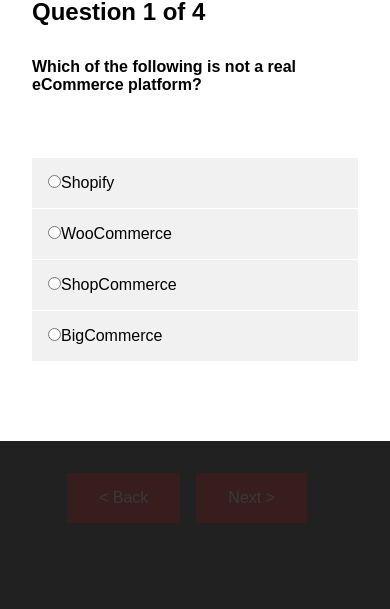
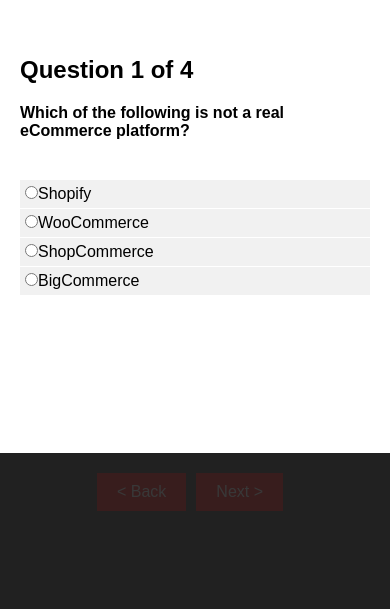
Before and after one commit to jettdembin/quizApp, a plain HTML site: page Desktop/projectsRandom/quizApp/index.html in a window 390 px wide. Shown: the part 235-844 px from the top of the page. Drawn offline with nearby package versions, Linux system fonts and the light colour scheme.

Commit message:
added media query for phones and tablets

```diff
--- a/Desktop/projectsRandom/quizApp/style.css
+++ b/Desktop/projectsRandom/quizApp/style.css
@@ -2,6 +2,10 @@
     margin: 0;
     padding: 0;
     box-sizing: border-box;
+}
+
+html {
+    font-size: 62.5%;
 }
 
 html, body {
@@ -11,10 +15,34 @@ html, body {
 }
 
 body {
+    font-size: 1.6rem;
     display: flex;
     flex-direction: column;
     align-items: center;
     justify-content: center;
+}
+
+h2 {
+    padding-bottom: 2rem;
+}
+
+h4 {
+    padding-bottom: 4rem;
+}
+
+button {
+    display: block;
+    padding: 1rem 2rem;
+    border-radius: 0%;
+    border: none;
+    color: white;
+    margin-top: 2rem;
+    margin-right: 1rem;
+    font-size: 1.6rem;
+}
+
+input[type="radio"] {
+    cursor: pointer;
 }
 
 .container {
@@ -29,52 +57,23 @@ body {
     transition: opacity .3s ease;
 }
 
-.results-cntr {
-    position: absolute;
-    display: none;
-    background-color: #fff;
-    justify-content: center;
-    align-items: center;
-    width: 50vw;
-    height: 40vh;
-    opacity: 1;
-    border-radius: 2rem;
-    box-shadow: rgba(0, 0, 0, 0.25) 0px 14px 28px, rgba(0, 0, 0, 0.22) 0px 10px 10px;
-}
-
-h1 {
-    padding-bottom: 2rem;
-}
-
-h2 {
-    padding-bottom: 2rem;
-}
-
-h4 {
-    padding-bottom: 4rem;
-}
-
-
-input[type="radio"] {
-    cursor: pointer;
-}
-
-
 .question-cntr {
     position: relative;
     width: 100%;
-    height: 100%;
+    height: clamp(10rem, 100%, 100vh);
     overflow: hidden;
 }
 
 .question-content {
-    position: relative;
+    width: auto;
 }
 
 .question-style {
+    width: 100%;
+    font-size: 1.6rem;
     background-color: #f1f1f1;
     margin-bottom: 1px;
-    padding: 1rem;
+    padding: .5rem;
 }
 
 .hide {
@@ -87,17 +86,6 @@ input[type="radio"] {
     display: block;
     visibility: visible;
     pointer-events: auto;
-}
-
-button {
-    display: block;
-    padding: 1rem 2rem;
-    border-radius: 0%;
-    border: none;
-    color: white;
-    font-size: 1rem;
-    margin-top: 2rem;
-    margin-right: 1rem;
 }
 
 .back-btn {
@@ -123,6 +111,20 @@ button {
     display: flex;
 }
 
+.results-cntr {
+    position: absolute;
+    display: none;
+    background-color: #fff;
+    justify-content: center;
+    align-items: center;
+    width: 50vw;
+    height: 40vh;
+    opacity: 1;
+    border-radius: 2rem;
+    box-shadow: rgba(0, 0, 0, 0.25) 0px 14px 28px, rgba(0, 0, 0, 0.22) 0px 10px 10px;
+}
+
+
 .result {
     border-radius: 1rem;
     box-shadow: rgba(0, 0, 0, 0.25) 0px 54px 55px, rgba(0, 0, 0, 0.12) 0px -12px 30px, rgba(0, 0, 0, 0.12) 0px 4px 6px, rgba(0, 0, 0, 0.17) 0px 12px 13px, rgba(0, 0, 0, 0.09) 0px -3px 5px;
@@ -132,3 +134,16 @@ button {
     position: absolute;
     display: none;
 }
+@media only screen and (max-height: 500px) {
+    html {
+      font-size: 55%;
+    }
+
+    h2 {
+        padding: 1rem;
+    }
+
+    h4 {
+    padding-bottom: 2rem;
+    }
+}
```
